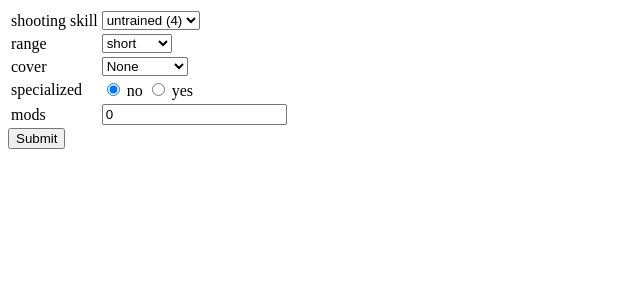
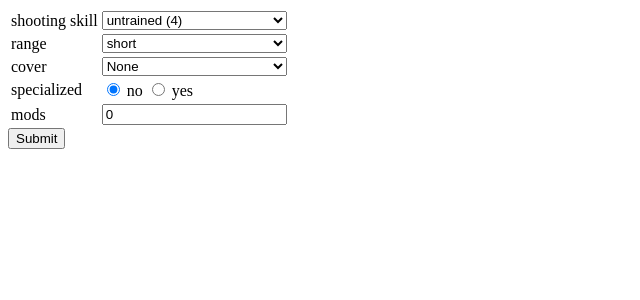
Before and after one commit to smiller171/python-damage-calc, a Django app: page / in a window 1280 px wide. Shown: the top 300 px of the page, without its empty margins (0-640 px from the left). Run offline with Django 3.2, Linux system fonts and the light colour scheme.

Commit message:
fix select style

```diff
--- a/damagecalc/templates/damagecalc/index.html
+++ b/damagecalc/templates/damagecalc/index.html
@@ -1,5 +1,7 @@
+<style>
+select {width: 100%;}
+</style>
 <form action="/submit" id="rangedForm">
-</form>
     <table>
       <tr>
         <td >shooting skill</td>
@@ -47,6 +49,8 @@
     </table>
 
     <input type=submit form=rangedForm></input>
+</form>
+
 {% if rolled %}
     You rolled a {{rollResult}} </br>
     After factoring for modifiers, you rolled a {{result}}
```
Lines whose indentation alone changed are shown as unchanged.
